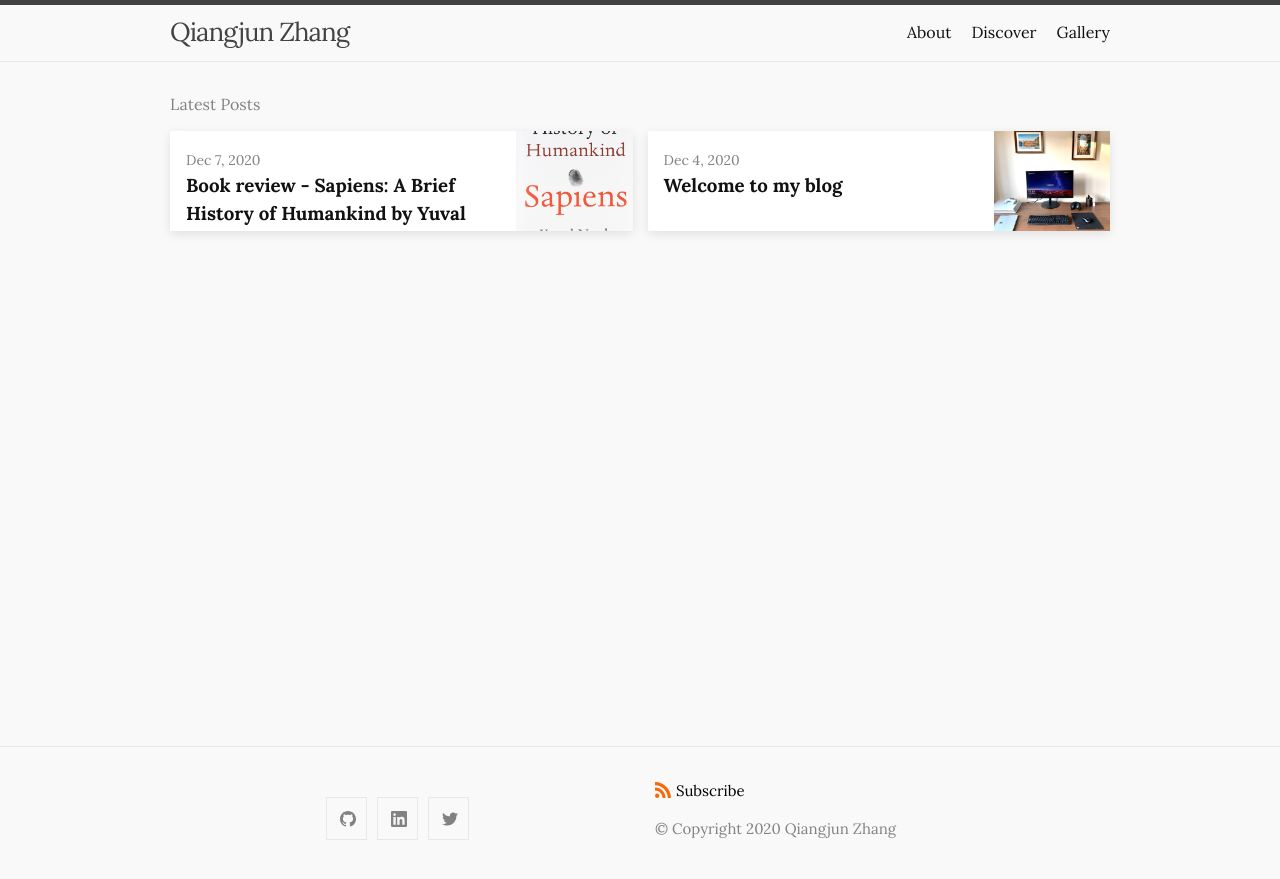
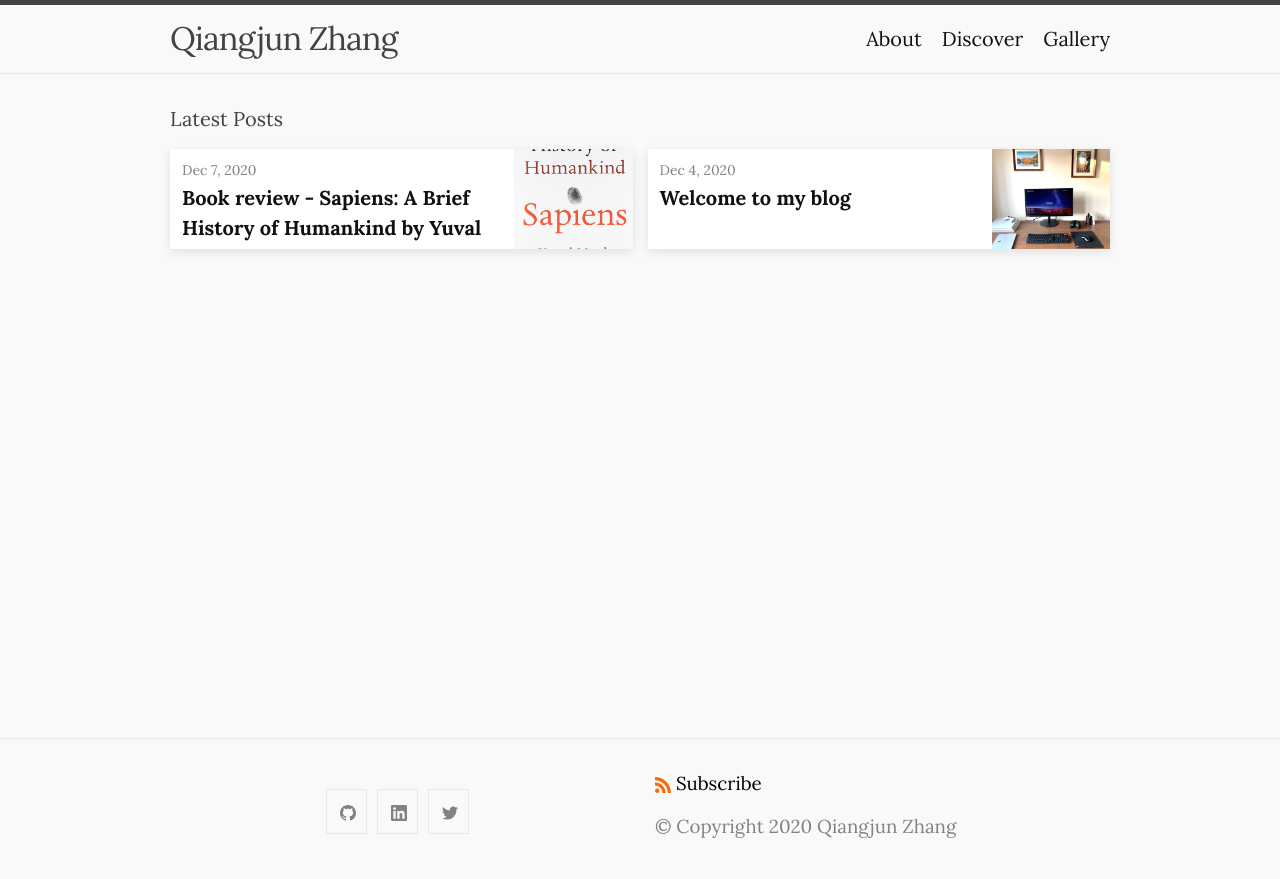
Before and after one commit to QiangjunZhang/qiangjunzhang.github.io, a Jekyll site: the page built from index.html, in a window 1280 px wide. Shown: the top 879 px of the page. Built offline with Jekyll 4.4.1, drawn with Linux system fonts in a browser that asks for light colours; the list of posts is cut into pages by our own code.

Commit message:
change font size

```diff
--- a/_layouts/home.html
+++ b/_layouts/home.html
@@ -27,11 +27,11 @@ layout: default
         <div class="post-card">
           <div class="post-description">
             <span class="post-meta">{{ post.date | date: date_format }}</span>
-            <h3>
+            <p>
               <a class="bold-meta" href="{{ post.url | relative_url }}">
                 {{ post.title | escape }}
               </a>
-            </h3>
+            </p>
             {%- if site.show_excerpts -%}
               {{ post.excerpt }}
             {%- endif -%}
--- a/_sass/minima/custom-styles.scss
+++ b/_sass/minima/custom-styles.scss
@@ -2,7 +2,7 @@
 // (Use `_sass/minima/custom-variables.scss` to override variable defaults)
 
 .grey-meta {
-  color: $brand-color;
+  color: $brand-color-dark;
 }
 
 .bold-meta {
@@ -25,7 +25,7 @@
 }
 
 .post-description{
-  padding: 1rem;
+  padding: 0.2rem 0.6rem;
   width: 73%;
   overflow: hidden;
 }
--- a/_sass/minima/initialize.scss
+++ b/_sass/minima/initialize.scss
@@ -4,9 +4,9 @@
 
 $base-font-family: 'Lora', -apple-system, BlinkMacSystemFont, "Segoe UI", "Segoe UI Symbol", "Segoe UI Emoji", "Apple Color Emoji", Roboto, Helvetica, Arial, sans-serif !default;
 $code-font-family: "Menlo", "Inconsolata", "Consolas", "Roboto Mono", "Ubuntu Mono", "Liberation Mono", "Courier New", monospace;
-$base-font-size:   16px !default;
+$base-font-size:   20px !default;
 $base-font-weight: 400 !default;
-$small-font-size:  $base-font-size * 0.875 !default;
+$small-font-size:  $base-font-size * 0.7 !default;
 $base-line-height: 1.5 !default;
 
 $spacing-unit:     30px !default;
```
Also changed, not shown: 4 other files.
